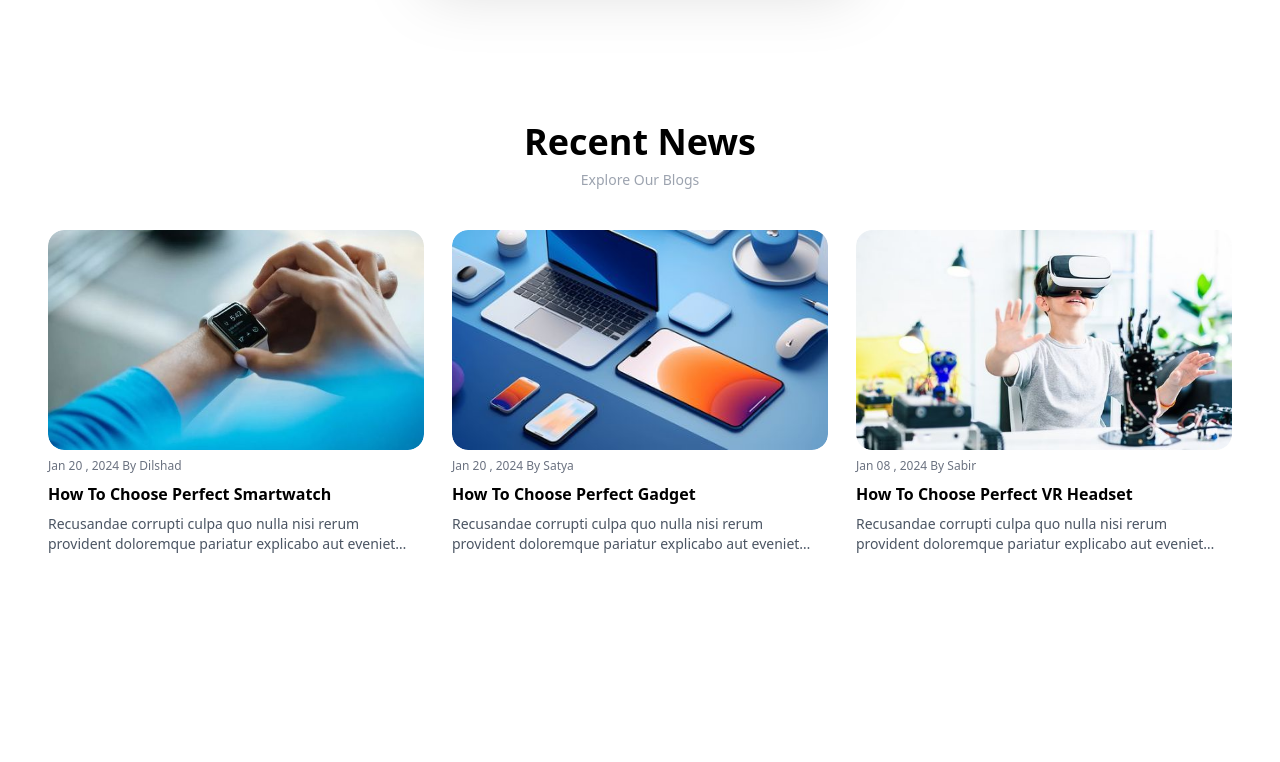
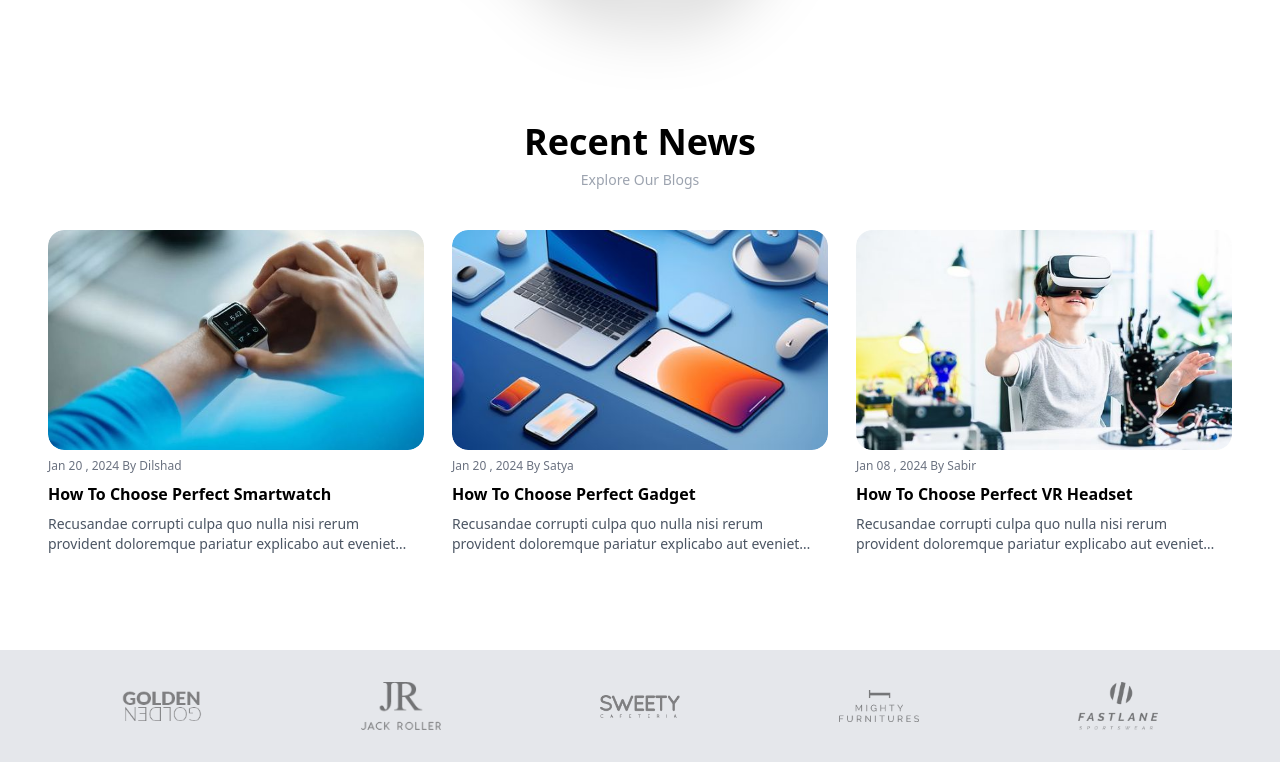
Before and after one commit to DARK-CODE1/Ecommerce--Tailwind, a React (Create React App) app: page / in a window 1280 px wide. Shown: the part 3304-4066 px from the top of the page. Before the commit the page ends 3906 px from the top, so only its background shows below. Built offline with nearby package versions, Linux system fonts and the light colour scheme.

Commit message:
complete partner section

```diff
--- a/src/App.js
+++ b/src/App.js
@@ -9,6 +9,7 @@
 import Headphone from "./assets/hero/headphone.png";
 import Products from './components/Products/Products';
 import Blogs from './components/Blogs/Blogs';
+import Partners from './components/Partners/Partners';
 
 const BannerData = {
   discount: '30% OFF',
@@ -42,6 +43,7 @@
       <Products />
       <Banner data={BannerData2} />
       <Blogs/>
+      <Partners/>
     </div>
   )
 }
--- a/src/components/Blogs/Blogs.jsx
+++ b/src/components/Blogs/Blogs.jsx
@@ -35,8 +35,7 @@
             <div className="container">
                 <Heading title="Recent News" subtitle={"Explore Our Blogs"} />
                 <div className="grid grid-cols-1 sm:grid-cols-2 md:grid-cols-3 gap-6 gap-y-3 sm:gap-4 md:gap-7">
-                    {
-                        BlogsDats.map((data) => (
+                    {BlogsDats.map((data) => (
                         <div key={data.id} className='bg-white dark:bg-gray-900'>
                             <div className='overflow-hidden rounded-2xl mb-2 '>
                                 <img src={data.img} alt="" className="w-full h-[220px] object-cover rounded-2xl hover:scale-105 duration-500" />
@@ -47,8 +46,7 @@
                                 <p className="line-clamp-2 text-sm text-gray-600 dark:text-gray-400">{data.subtitle}</p>
                             </div>
                         </div>
-                        ))
-                    }
+                    ))}
                 </div>
                 <p></p>
             </div>
--- a/src/components/Partners/Partners.jsx
+++ b/src/components/Partners/Partners.jsx
@@ -0,0 +1,24 @@
+import React from 'react';
+import brand1 from "../../assets/brand/br-1.png";
+import brand2 from "../../assets/brand/br-2.png";
+import brand3 from "../../assets/brand/br-3.png";
+import brand4 from "../../assets/brand/br-4.png";
+import brand5 from "../../assets/brand/br-5.png";
+
+const Partners = () => {
+  return (
+    <div className='py-8 mt-24 hidden md:block sm:block bg-gray-200 dark:bg-white/10'>
+        <div className="container">
+            <div className="grid grid-cols-5 gap-3 place-items-center opacity-50">
+                <img src={brand1} alt="" className="w-[80px] dark:invert" />
+                <img src={brand2} alt="" className="w-[80px] dark:invert" />
+                <img src={brand3} alt="" className="w-[80px] dark:invert" />
+                <img src={brand4} alt="" className="w-[80px] dark:invert" />
+                <img src={brand5} alt="" className="w-[80px] dark:invert" />
+            </div>
+        </div>
+    </div>
+  )
+}
+
+export default Partners
```
Also changed, not shown: src/assets/category/smartwatch.png (added), src/assets/product/p-8.jpg (added). Lines whose indentation alone changed are shown as unchanged.
